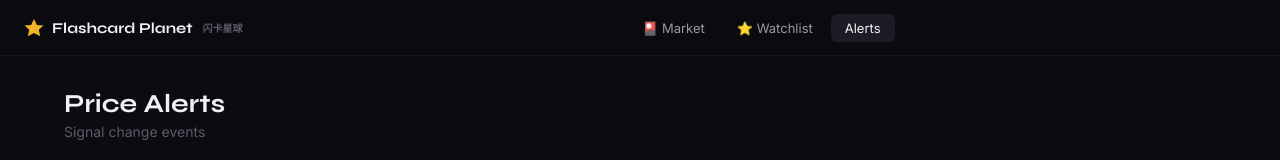
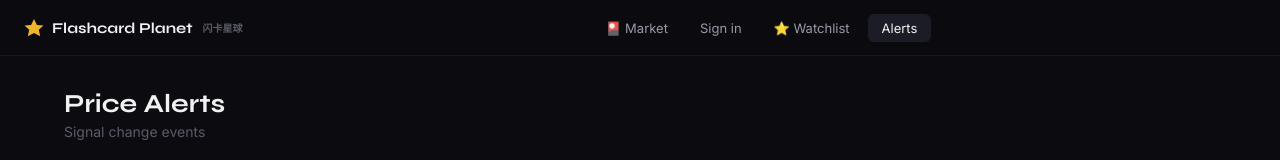
Before and after one commit to ivancjz/Flashcard-planet, a React (Vite) app in the folder frontend/: page /alerts in a window 1280 px wide. Shown: the top 160 px of the page. Built offline with nearby package versions, Linux system fonts and the light colour scheme; no server answers.

Commit message:
feat(nav): add Sign in link to navbar

```diff
--- a/frontend/src/components/NavBar.tsx
+++ b/frontend/src/components/NavBar.tsx
@@ -39,6 +39,13 @@ export default function NavBar() {
       </div>
       <div className="nav-links">
         {link('/market', '🎴 Market')}
+        <span
+          className="nav-link"
+          onClick={() => window.location.href = '/login'}
+          style={{ fontSize: 13 }}
+        >
+          Sign in
+        </span>
         {link('/watchlist', '⭐ Watchlist',
           watchlistCount > 0 && (
             <span style={{
```
